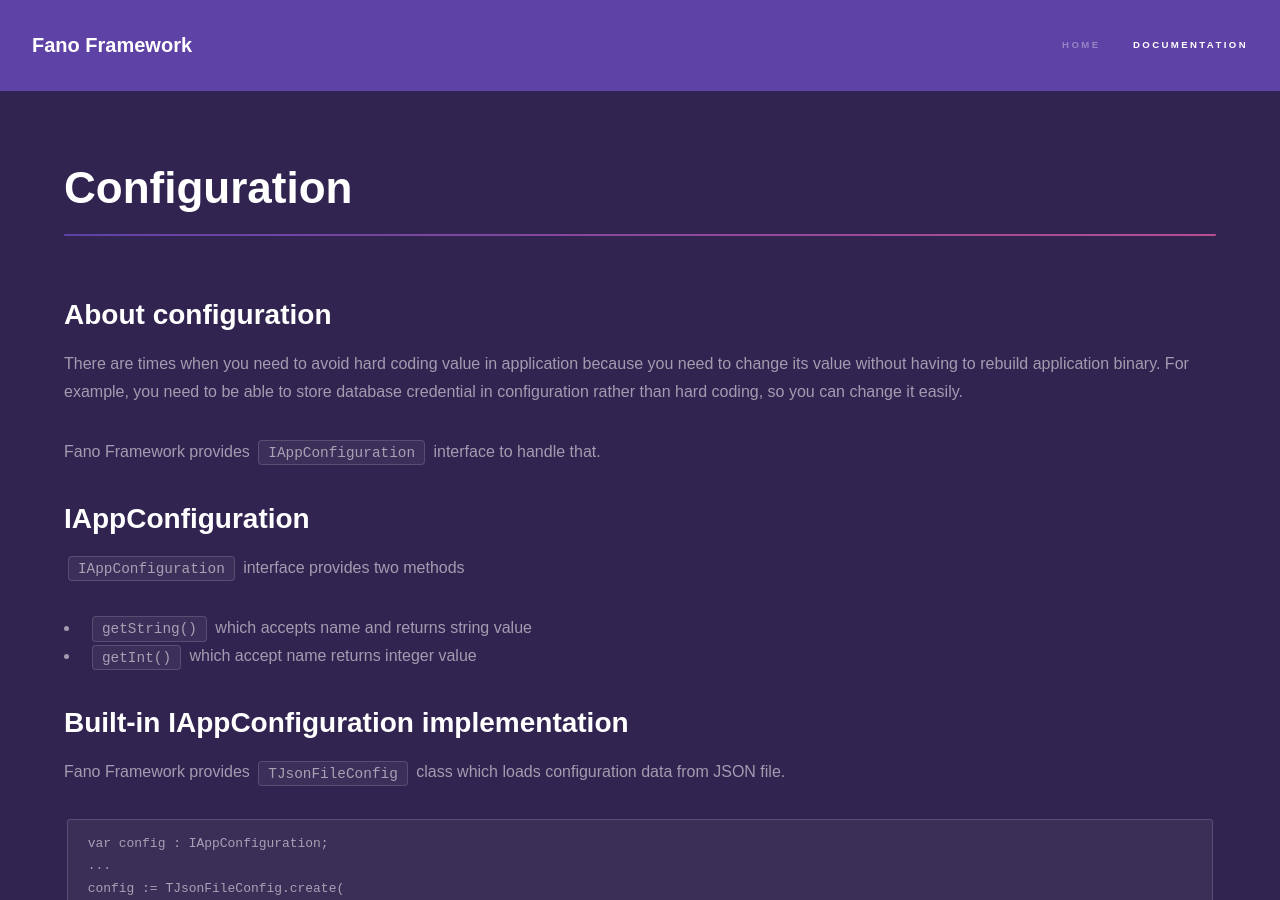
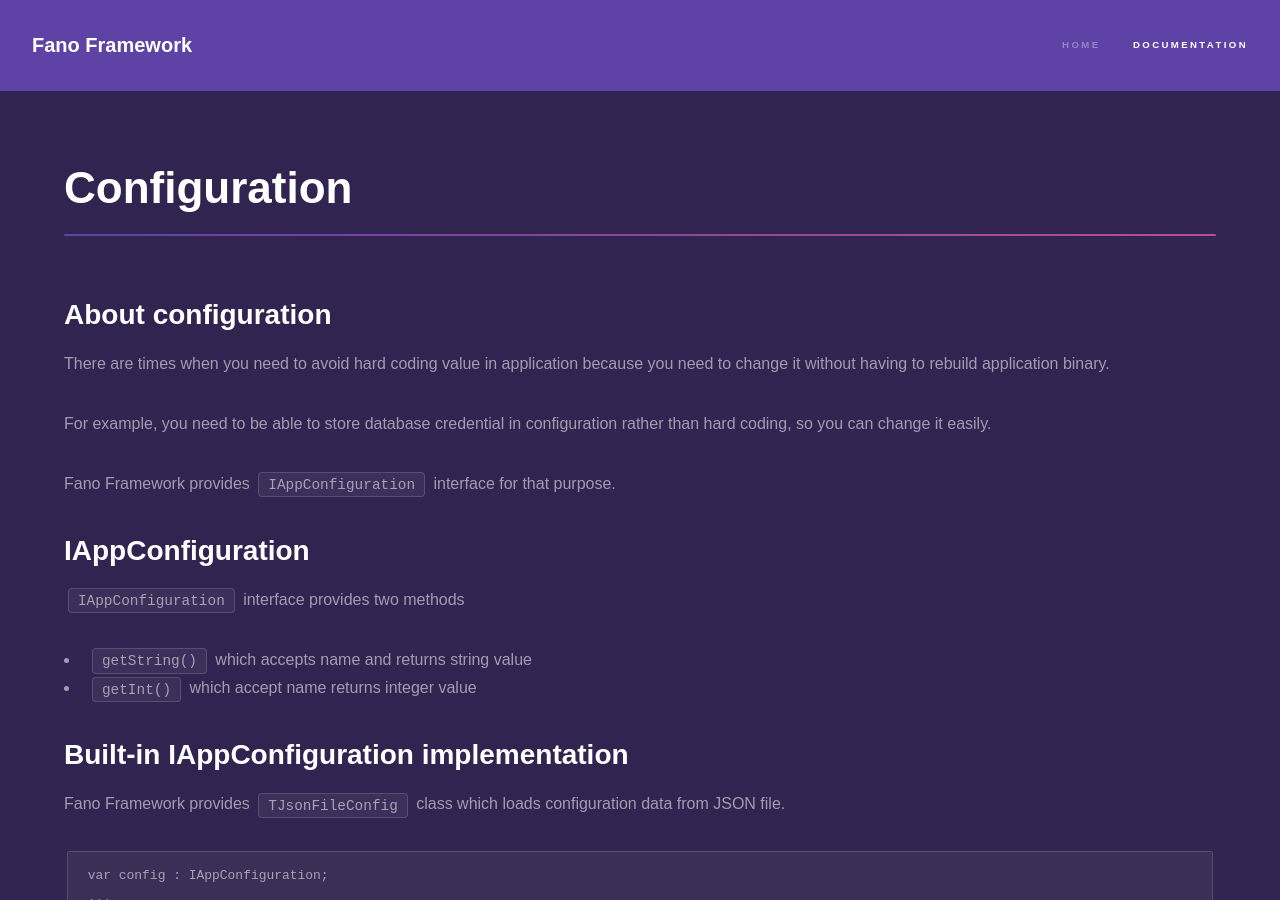
Before and after one commit to fanoframework/fanoframework.github.io, a Jekyll site: the page built from configuration/index.md, in a window 1280 px wide and 900 px high. Built offline with Jekyll 4.4.1, drawn with Linux system fonts in a browser that asks for light colours; our own code applies the rules of GitHub Pages for plain Markdown files.

Commit message:
edit sentence

```diff
--- a/configuration/index.md
+++ b/configuration/index.md
@@ -8,9 +8,11 @@
 ## About configuration
 
 There are times when you need to avoid hard coding value in application because
-you need to change its value without having to rebuild application binary. For example, you need to be able to store database credential in configuration rather than hard coding, so you can change it easily.
+you need to change it without having to rebuild application binary.
 
-Fano Framework provides `IAppConfiguration` interface to handle that.
+For example, you need to be able to store database credential in configuration rather than hard coding, so you can change it easily.
+
+Fano Framework provides `IAppConfiguration` interface for that purpose.
 
 ## IAppConfiguration
 
```
